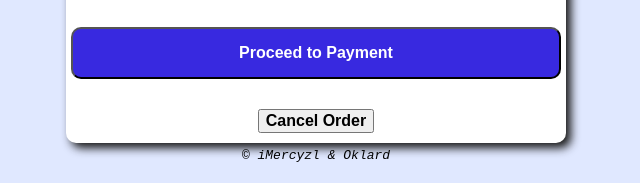
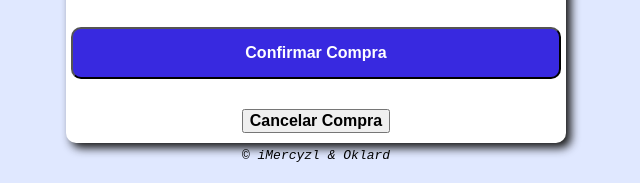
Before and after one commit to iMercyzl/Music-card, a plain HTML site: page Ordem de compra/ordemDeCompra.html in a window 1280 px wide. Shown: the part 549-732 px from the top of the page, without its empty margins (324-964 px from the left). Drawn offline with Linux system fonts and the light colour scheme.

Commit message:
Update ordemDeCompra.html

```diff
--- a/Ordem de compra/ordemDeCompra.html
+++ b/Ordem de compra/ordemDeCompra.html
@@ -28,8 +28,8 @@
             </div>
             <a href="#">Trocar</a>
         </div>
-        <button id="proceedPayment" type="submit">Proceed to Payment</button><br>
-        <button id="cancelOrder" type="submit">Cancel Order</button>
+        <button id="proceedPayment" type="submit">Confirmar Compra</button><br>
+        <button id="cancelOrder" type="submit">Cancelar Compra</button>
     </article>
 
     <footer id="creditos"><code>&copy; iMercyzl & Oklard</code></footer>
```
